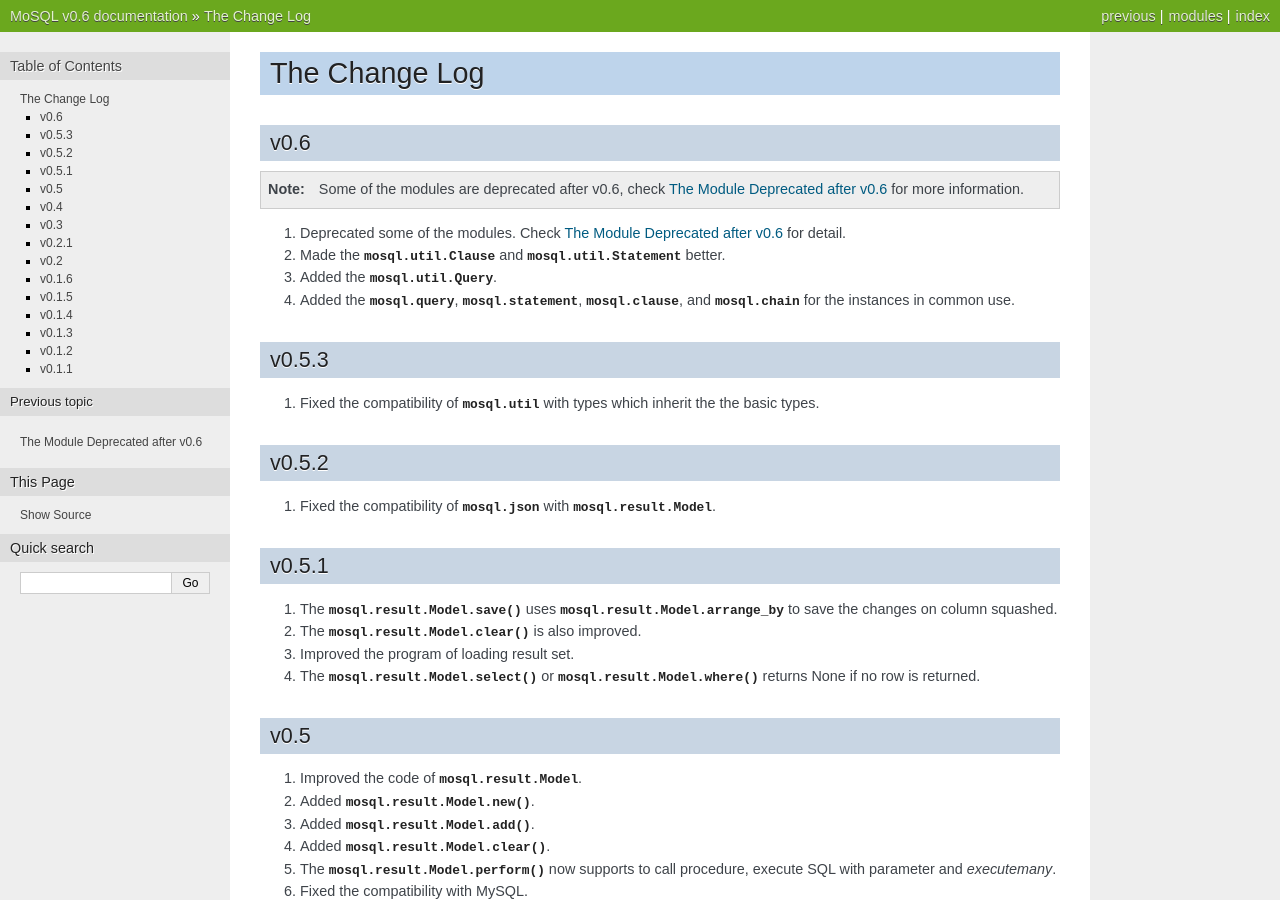
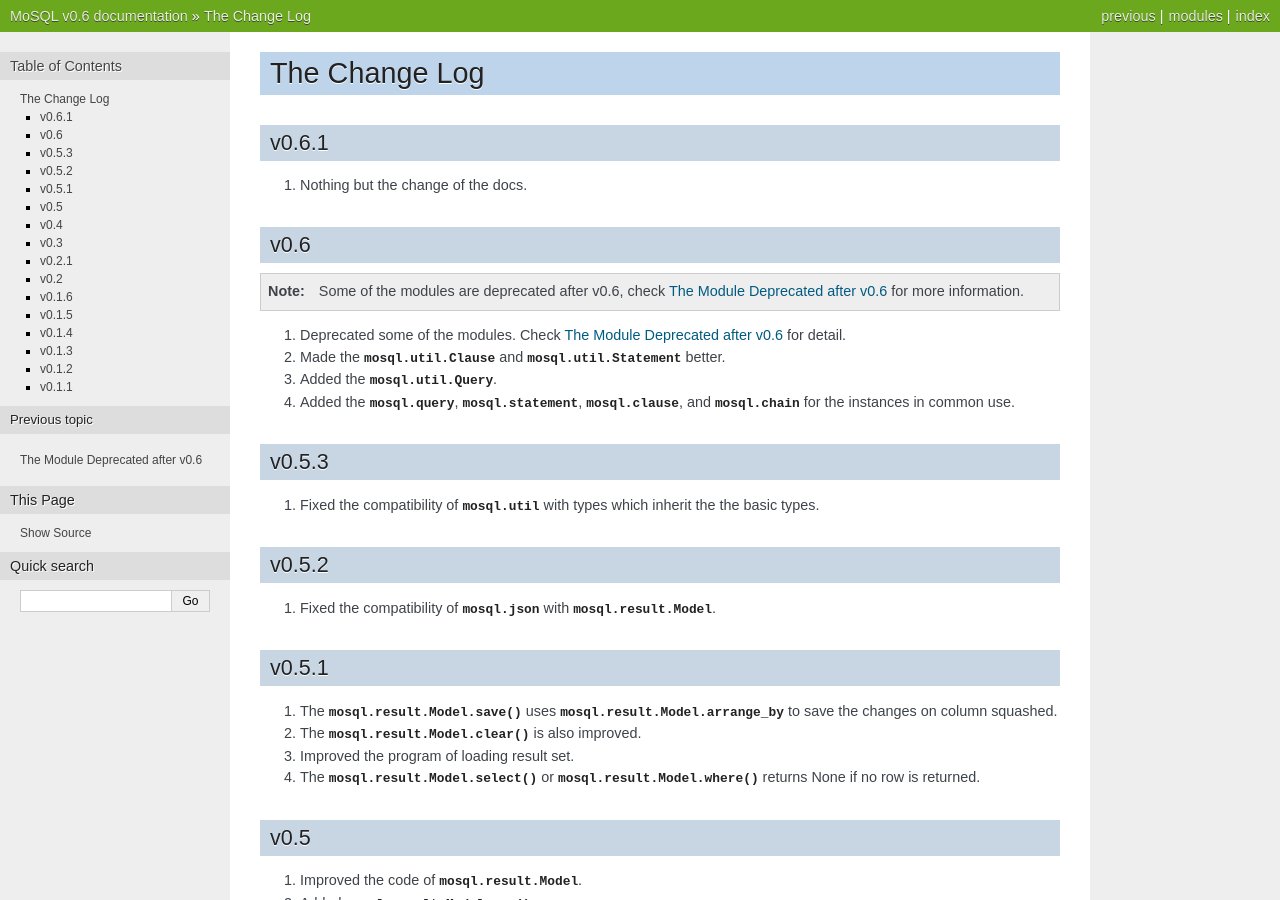
Before and after one commit to moskytw/mosql, a Sphinx documentation site: the page built from docs/changes.rst, in a window 1280 px wide and 900 px high. Built offline with Sphinx 7.4.7, drawn with Linux system fonts in a browser that asks for light colours.

Commit message:
added changes for v0.6.1

```diff
--- a/docs/changes.rst
+++ b/docs/changes.rst
@@ -1,5 +1,10 @@
 The Change Log
 ==============
+
+v0.6.1
+------
+
+1. Nothing but the change of the docs.
 
 v0.6
 ----
```
